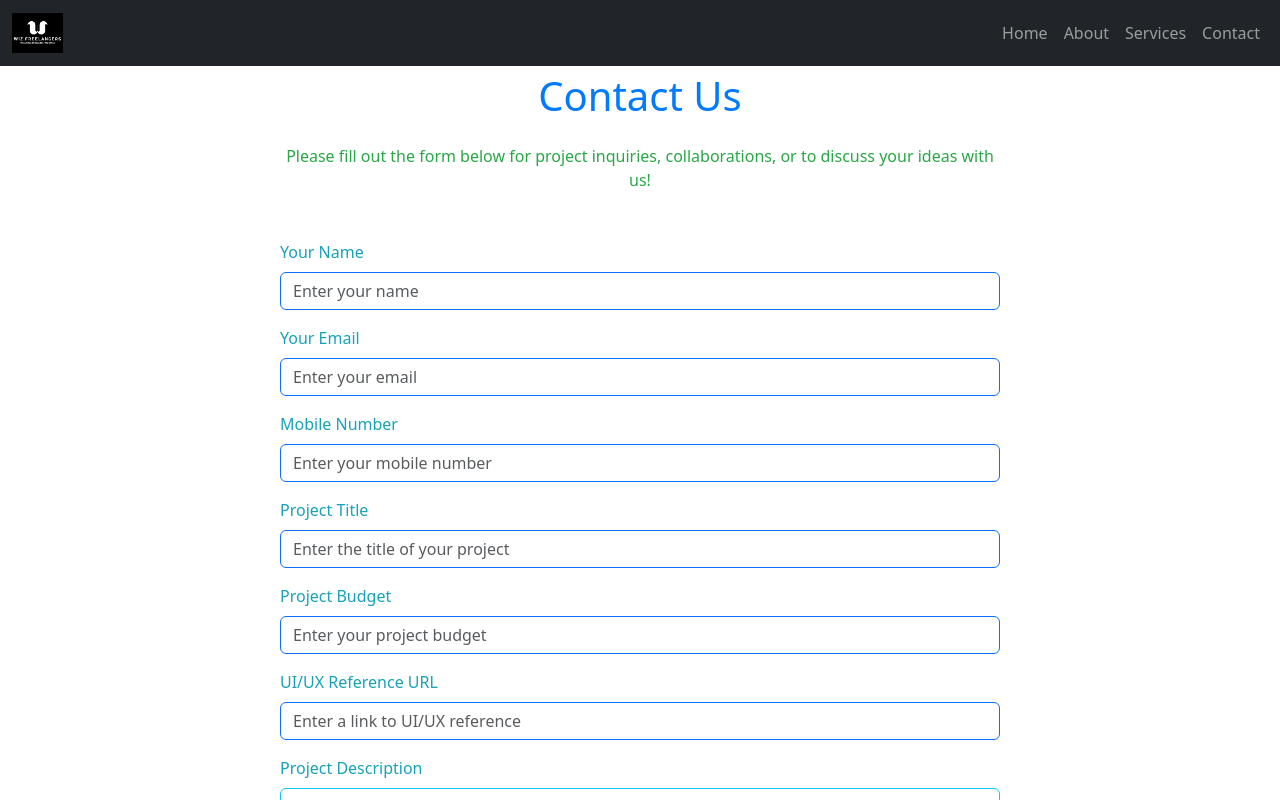
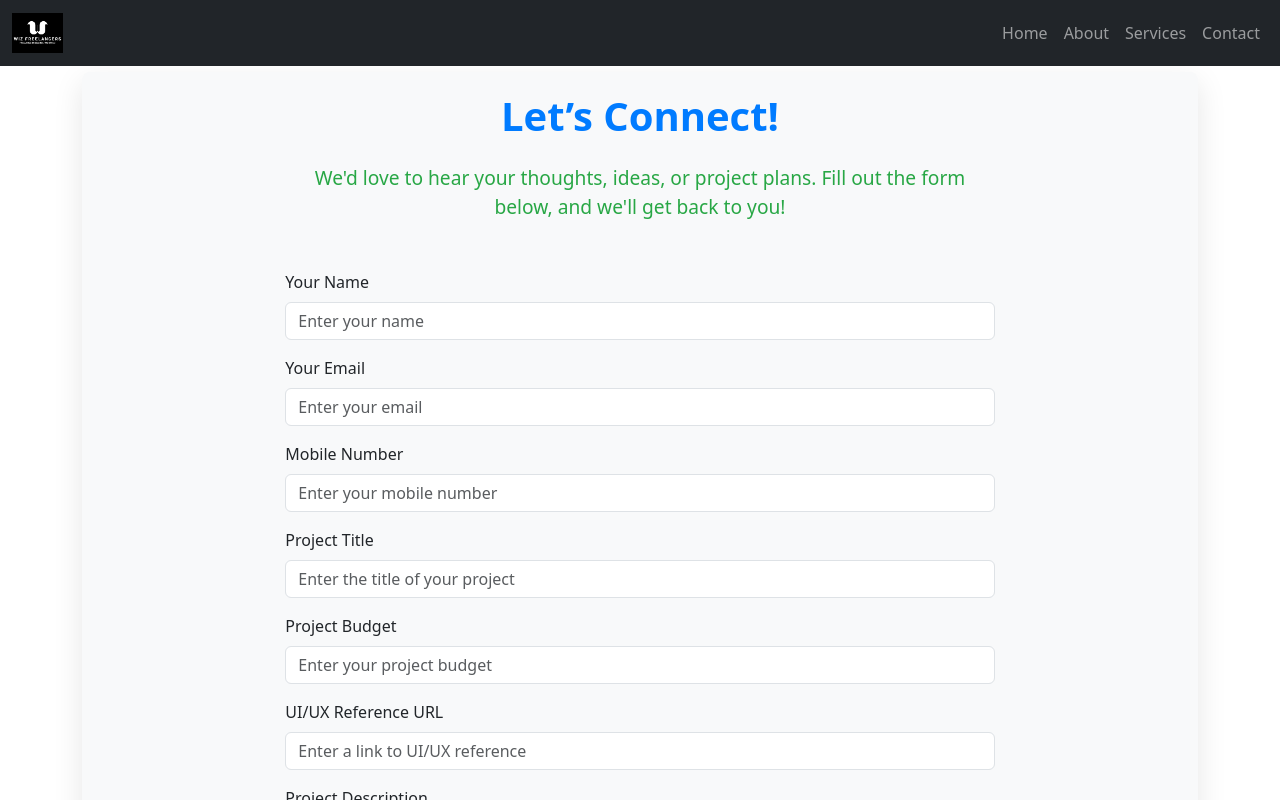
Before and after one commit to wiz-freelancers/wizfreelancers, a React (Create React App) app in the folder wiz/: page /contact in a window 1280 px wide. Built offline with nearby package versions, Linux system fonts and the light colour scheme.

Commit message:
first commit

```diff
--- /dev/null
+++ b/wiz/src/components/Contact.css
@@ -0,0 +1,46 @@
+.contact-container {
+    background-color: #f8f9fa;
+    border-radius: 8px;
+    padding: 20px;
+    box-shadow: 0px 10px 30px rgba(0, 0, 0, 0.1);
+  }
+
+  .contact-title {
+    font-size: 2.5rem;
+    font-weight: bold;
+    color: #007bff;
+  }
+
+  .contact-subtitle {
+    font-size: 1.2rem;
+    color: #28a745;
+  }
+
+  .submit-btn {
+    background-color: #28a745;
+    border: none;
+    font-size: 1.2rem;
+    padding: 10px 20px;
+    border-radius: 5px;
+    transition: background-color 0.3s ease;
+  }
+
+  .submit-btn:hover {
+    background-color: #218838;
+  }
+
+  .modal-content {
+    border-radius: 10px;
+  }
+
+  .modal-body {
+    font-size: 1.2rem;
+    text-align: center;
+    color: #5a6268;
+  }
+
+  .modal-footer .btn-success {
+    background-color: #28a745;
+    border: none;
+    padding: 10px 20px;
+  }
--- a/wiz/src/components/Contact.jsx
+++ b/wiz/src/components/Contact.jsx
@@ -1,6 +1,7 @@
 import React, { useState } from 'react';
 import 'bootstrap/dist/css/bootstrap.min.css';
 import emailjs from 'emailjs-com';
+import './Contact.css'; // External CSS for additional styling
 
 const Contact = () => {
   const [formData, setFormData] = useState({
@@ -57,11 +58,11 @@ const Contact = () => {
   };
 
   return (
-    <div className="container mt-5">
+    <div className="contact-container container mt-5">
       <div className="row">
         <div className="col-md-8 mx-auto">
-          <h1 className="text-center mb-4" style={{ color: '#007bff' }}>Contact Us</h1>
-          <p className="text-center mb-5" style={{ color: '#28a745' }}>Please fill out the form below for project inquiries, collaborations, or to discuss your ideas with us!</p>
+          <h1 className="text-center mb-4 contact-title">Let’s Connect!</h1>
+          <p className="text-center mb-5 contact-subtitle">We'd love to hear your thoughts, ideas, or project plans. Fill out the form below, and we'll get back to you!</p>
 
           <form onSubmit={handleSubmit}>
             {[
@@ -82,10 +83,10 @@ const Contact = () => {
               { id: 'message', label: 'Your Message', type: 'textarea', placeholder: 'Enter your message' },
             ].map(({ id, label, type, placeholder, pattern, title }) => (
               <div className="mb-3" key={id}>
-                <label htmlFor={id} className="form-label" style={{ color: '#17a2b8' }}>{label}</label>
+                <label htmlFor={id} className="form-label">{label}</label>
                 {type === 'textarea' ? (
                   <textarea
-                    className="form-control border-info"
+                    className="form-control"
                     id={id}
                     name={id}
                     value={formData[id]}
@@ -97,7 +98,7 @@ const Contact = () => {
                 ) : (
                   <input
                     type={type}
-                    className="form-control border-primary"
+                    className="form-control"
                     id={id}
                     name={id}
                     value={formData[id]}
@@ -112,7 +113,7 @@ const Contact = () => {
             ))}
 
             <div className="text-center">
-              <button type="submit" className="btn btn-success">Send Message</button>
+              <button type="submit" className="btn btn-primary submit-btn">Send Message</button>
             </div>
           </form>
         </div>
@@ -122,17 +123,17 @@ const Contact = () => {
         <div className="modal fade show" tabIndex="-1" style={{ display: 'block' }} role="dialog">
           <div className="modal-dialog" role="document">
             <div className="modal-content">
-              <div className="modal-header" style={{ backgroundColor: '#007bff', color: 'white' }}>
-                <h5 className="modal-title">Thank You!</h5>
+              <div className="modal-header" style={{ backgroundColor: '#28a745', color: 'white' }}>
+                <h5 className="modal-title">Hooray!</h5>
                 <button type="button" className="close" onClick={() => setShowModal(false)} aria-label="Close">
                   <span aria-hidden="true">&times;</span>
                 </button>
               </div>
-              <div className="modal-body" style={{ backgroundColor: '#e9ecef' }}>
-                <p>Your message has been successfully submitted. We will get back to you soon!</p>
+              <div className="modal-body" style={{ backgroundColor: '#f4f7f6' }}>
+                <p>Your message has been successfully sent. We will get back to you shortly. Thank you for reaching out!</p>
               </div>
               <div className="modal-footer" style={{ backgroundColor: '#f8f9fa' }}>
-                <button type="button" className="btn btn-primary" onClick={() => setShowModal(false)}>Close</button>
+                <button type="button" className="btn btn-success" onClick={() => setShowModal(false)}>Close</button>
               </div>
             </div>
           </div>
```
